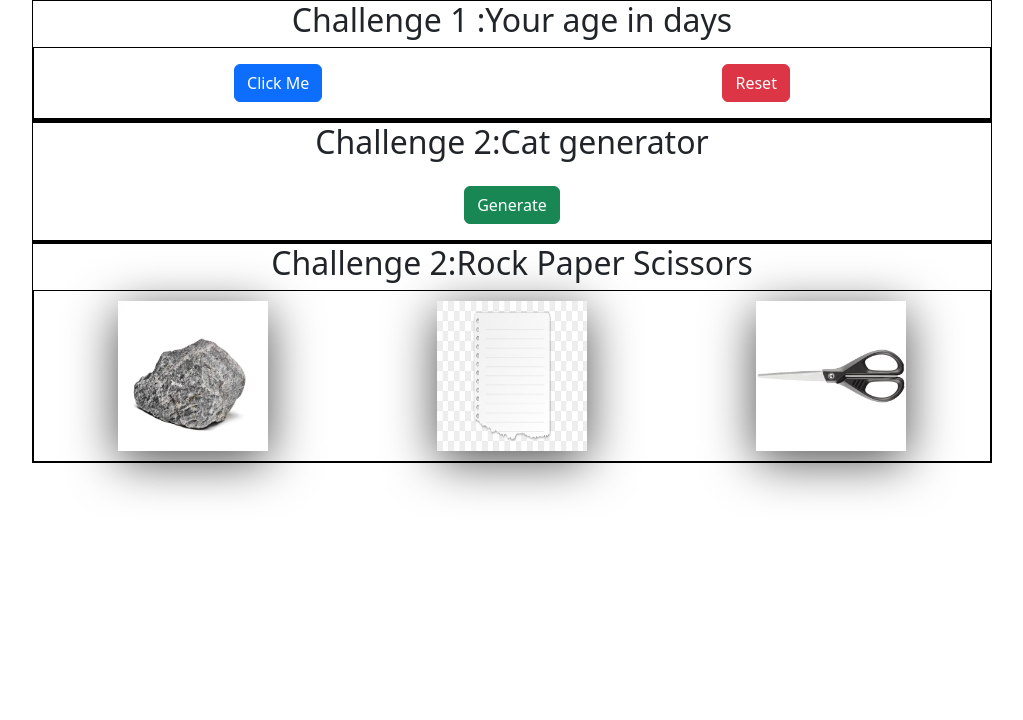
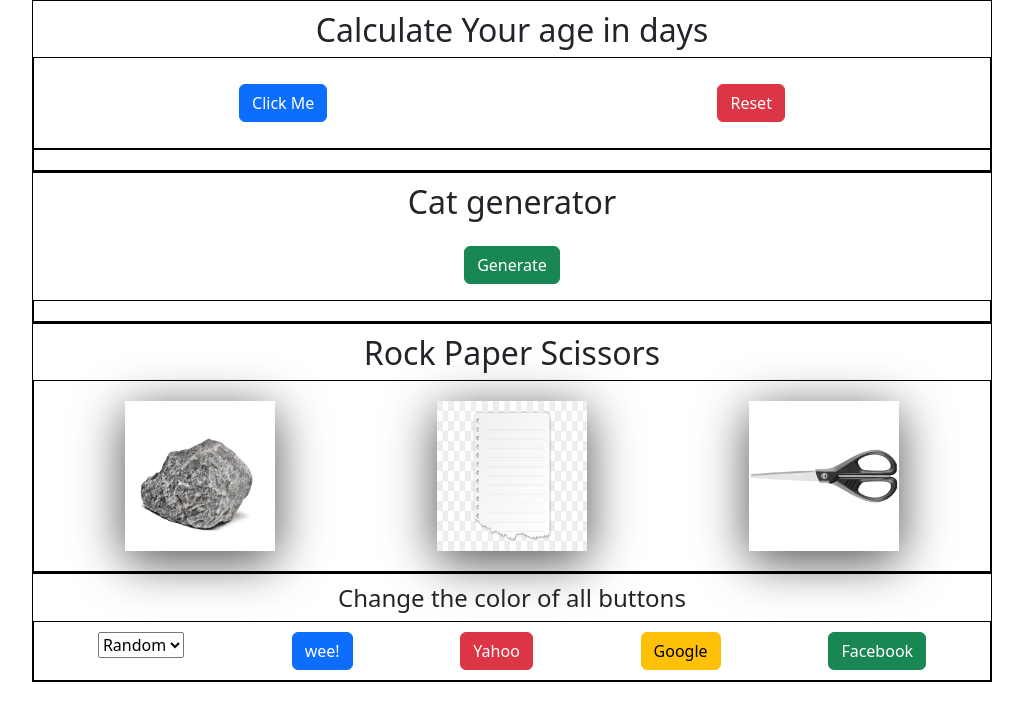
Before and after one commit to Waltermasoja/fun_js_games, a plain HTML site: page index.html in a window 1280 px wide. Shown: the whole page, without its empty margins (128-1151 px from the left). Drawn offline with nearby package versions, Linux system fonts and the light colour scheme.

Commit message:
adding logic to copy all buttons before changing their state

```diff
--- a/index.html
+++ b/index.html
@@ -12,7 +12,7 @@
 <body >
     <div class="container-1">
 
-        <h2>Challenge 1 :Your age in days</h2>
+        <h2>Calculate Your age in days</h2>
         <div class="flex-box-container-1">
             <div><button class="btn btn-primary" onclick="ageInDayas()" style="margin-bottom: 1rem;margin-top: 1rem;">Click Me</button></div>
             <div> <button class="btn btn-danger" onclick="reset()" style="margin-bottom: 1rem;margin-top: 1rem;">Reset</button></div>
@@ -26,14 +26,14 @@
     </div>
 
     <div class="container-2">
-        <h2>Challenge 2:Cat generator</h2>
+        <h2>Cat generator</h2>
         <button class="btn btn-success"  onclick="generateCate()" style="margin-top: 1rem;margin-bottom: 1rem;">Generate</button>
         <div class="flex-box-container-2"></div>
             <div id="flex-cat-gen"></div>
         </div>
 
         <div class="container-3">
-            <h2>Challenge 2:Rock Paper Scissors</h2>
+            <h2>Rock Paper Scissors</h2>
 
             <div class="flex-box-rps" id="flex-box-rps-div">
                 <img id="rock" src="static/images/rock.jpg" alt="rock" height="150px" width="150px" onclick="rps(this)">
@@ -42,6 +42,23 @@
 
             </div>
     </div>
+    <div class="container-4">
+        <h4 id="change-color">Change the color of all buttons</h4>
+        <div class="flex-box-changeColor">
+            <form action="">
+                <select name="back-drop" id="background" onchange="buttonColorChange(this)">
+                <option value="random" id="">Random</option>
+                <option value="red" id="Red">red</option>
+                <option value="green" id="">green</option>
+                <option value="reset" id="">Reset</option>
+            </select>
+            </form>
+                <button class="btn btn-primary">wee!</button>
+                <button class="btn btn-danger">Yahoo</button>
+                <button class="btn btn-warning">Google</button>
+                <button class="btn btn-success">Facebook</button>
+        </div>
+    </div>
        <script src ="static/js/script.js"></script>
 </body>
 
--- a/static/css/styles.css
+++ b/static/css/styles.css
@@ -1,19 +1,21 @@
 
 
-.container-1,.container-2,.container-3 {
+.container-1,.container-2,.container-3,.container-4 {
     border: 1px solid black;
-    margin: auto;
+    margin:0 auto;
     width: 75%;
     text-align: center;
+    padding-top: 10px;
 
 }
 
 
-.flex-box-container-1,.flex-box-container-2,.flex-box-rps {
+.flex-box-container-1,.flex-box-container-2,.flex-box-rps,.flex-box-changeColor {
     display: flex;
     border: 1px solid black;
     flex-wrap: wrap;
     justify-content: space-around;
+    padding: 10px;
 }
 
 .flex-box-container-2 img {
@@ -35,5 +37,4 @@
     box-shadow: 0px 10px 50px rgba(0, 0, 255, 0.429);
     margin: 10px;
 
-
  }
--- a/static/js/script.js
+++ b/static/js/script.js
@@ -60,14 +60,14 @@ function decideWinner(yourChoice,ComputerChoice){
 
 function finalMessage([yourScore,computerScore]){
     if (yourScore === 0){
-        return {'message':'You lost','colour':'red',}
+        return {'message':'You lost','color':'red',}
     }
     else if (yourScore === 0.5){
 
-        return {message:'you tied','colour':'yellow'}
+        return {'message':'you tied','color':'yellow'}
     }
     else{
-        return {'message':'you won','colour':'green'}}
+        return {'message':'you won!','color':'green'}}
 }
 
 function rpsFrontEnd(humanImageChoice,botImageChoice,message){
@@ -89,4 +89,30 @@ function rpsFrontEnd(humanImageChoice,botImageChoice,message){
 
      humanDiv.innerHTML = "<img src='" + imagesDatabase[humanImageChoice] + "' width =150px height = 150px style='box-shadow: 0px 10px 50px rgba(37,50,233,1) '> "
      document.getElementById('flex-box-rps-div').appendChild(humanDiv);
-}
+
+     messageDiv.innerHTML = "<h1 style ='color:"+ finalMessage['color'] +"; font-size:60px; padding:30px ;'>" + finalMessage['message'] + "</h1>";
+     document.getElementById('flex-box-rps-div').appendChild(messageDiv);
+
+     botDiv.innerHTML = "<img src='" + imagesDatabase[botImageChoice] + "' width =150px height = 150px style='box-shadow: 0px 10px 50px rgba(255,0,0,1) '> "
+     document.getElementById('flex-box-rps-div').appendChild(botDiv);
+
+    }
+
+    //change the colour of all the buttons
+    let all_buttons = document.getElementsByTagName('button');
+    let copy_all_buttons = []
+    for(let i =0; i < all_buttons.length;i++){
+         copy_all_buttons.push([i]);
+    }
+
+    function buttonColorChange(buttonThingy){
+       if(buttonThingy === 'red'){
+        buttonRed();
+       }
+       else if(buttonThingy === 'green'){
+        buttonGreen();
+       }
+       else{
+        buttonColorReset();
+       }
+    }
```
